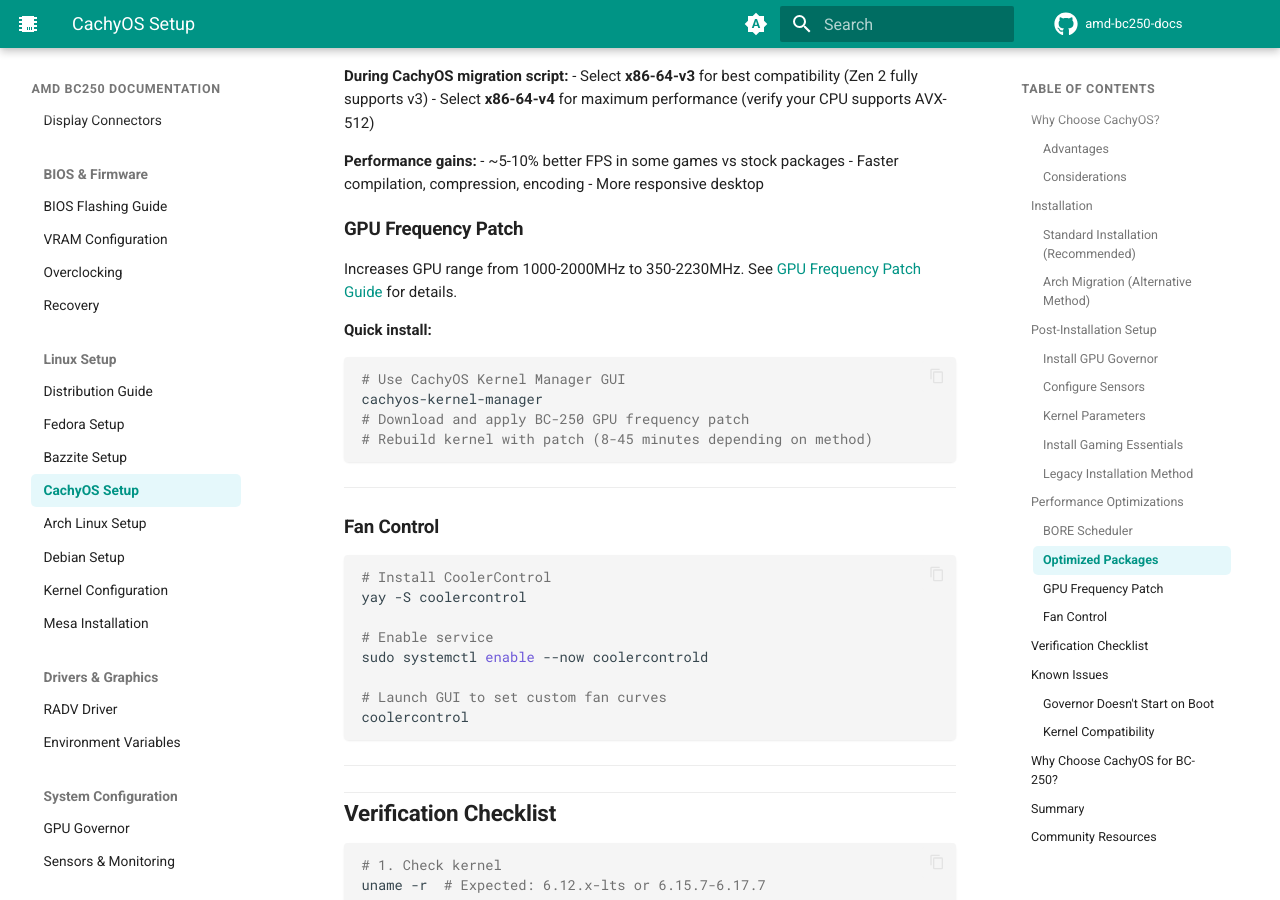
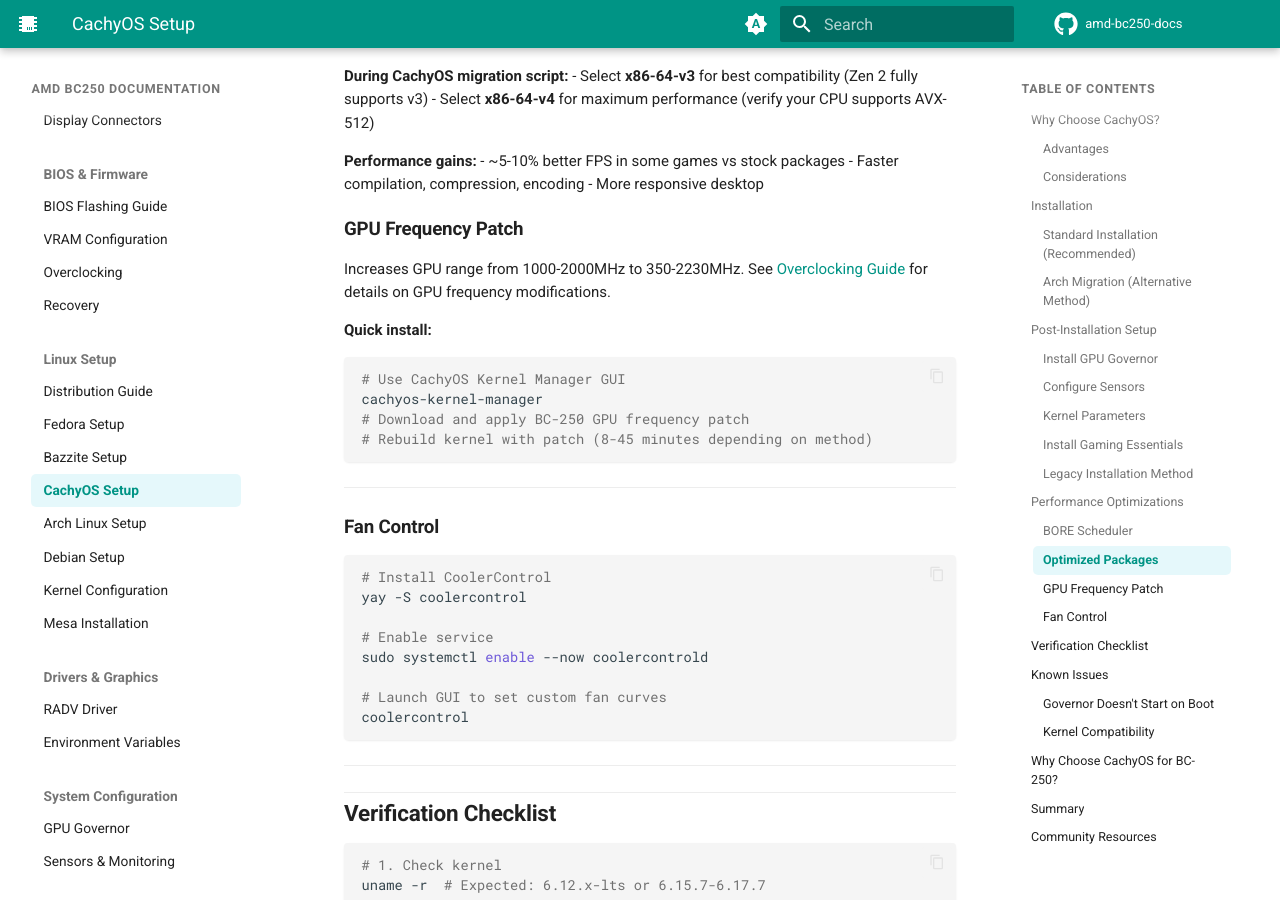
Before and after one commit to elektricM/amd-bc250-docs, an MkDocs documentation site: the page built from docs/linux/cachyos.md, in a window 1280 px wide and 900 px high, scrolled down 5923 px. Built offline with MkDocs 1.6.1 and Material for MkDocs 9.7.7, drawn with Linux system fonts in a browser that asks for light colours; comment, search, counter and statistics services are not loaded; the version menu is left out; some of the changed text lies outside the part shown.

Commit message:
Fix broken links in CachyOS guide
- Fixed broken anchor link to Arch Migration section
- Fixed reference to non-existent gpu-frequency-patch.md (now points to overclocking.md)
- Resolves mkdocs build --strict warnings

````diff
--- a/docs/linux/cachyos.md
+++ b/docs/linux/cachyos.md
@@ -287,7 +287,7 @@
 
 ### GPU Frequency Patch
 
-Increases GPU range from 1000-2000MHz to 350-2230MHz. See [GPU Frequency Patch Guide](../bios/gpu-frequency-patch.md) for details.
+Increases GPU range from 1000-2000MHz to 350-2230MHz. See [Overclocking Guide](../bios/overclocking.md) for details on GPU frequency modifications.
 
 **Quick install:**
 ```bash
````
Also changed, not shown: other parts of docs/linux/cachyos.md (+1 -1 lines).
